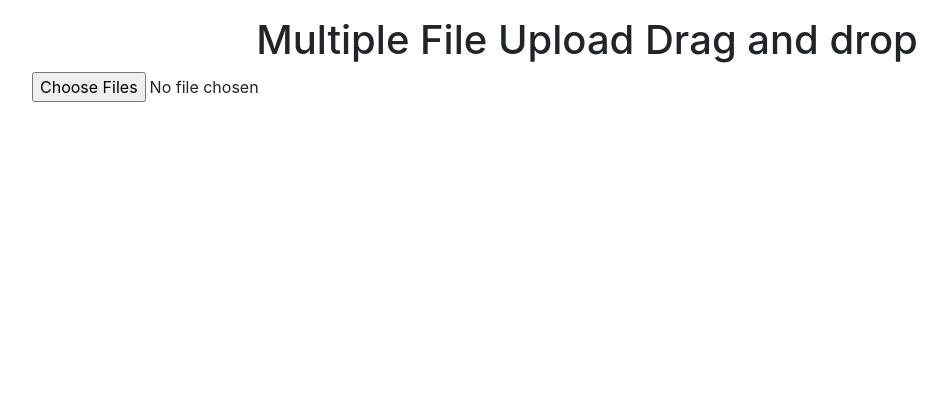
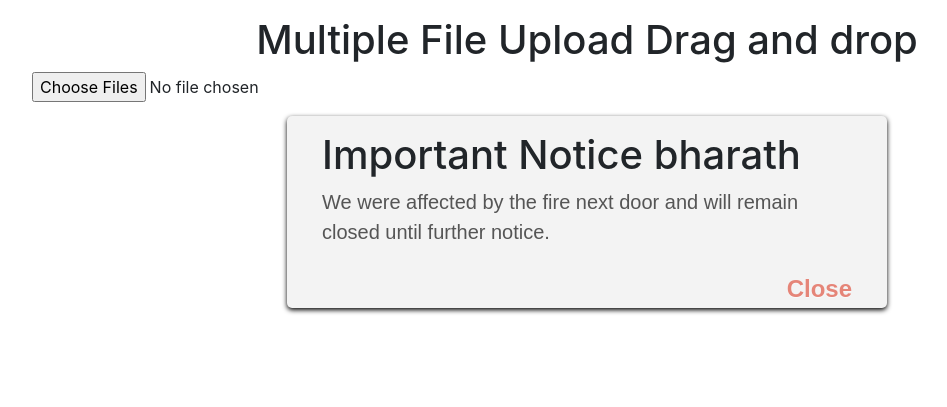
Before and after one commit to bharathjinka09/multiple-file-upload-django-dropzone-js, a Django app: page / in a window 1280 px wide. Shown: the top 407 px of the page, without its empty margins (53-1000 px from the left). Run offline with Django 3.2, Linux system fonts and the light colour scheme; some libraries are stand-ins or nearby versions.

Commit message:
Conditional based displaying alert popup message on page load using jquery

```diff
--- a/ratings/views.py
+++ b/ratings/views.py
@@ -28,6 +28,8 @@
 
 class MainView(TemplateView):
     template_name = "ratings/index.html"
+    extra_context = {'name': 'bharath'}
+
 
 def file_upload_view(request):
     print(request.FILES)
--- a/static/main.js
+++ b/static/main.js
@@ -177,3 +177,27 @@
           return (_ref = file.previewElement) != null ? _ref.parentNode.removeChild(file.previewElement) : void 0;
         },
 })
+
+
+// Modal popup
+
+$(function(){
+var overlay = $('<div id="overlay"></div>');
+overlay.show();
+overlay.appendTo(document.body);
+$('.popup').show();
+$('.close').click(function(){
+$('.popup').hide();
+overlay.appendTo(document.body).remove();
+return false;
+});
+
+
+
+
+$('.x').click(function(){
+$('.popup').hide();
+overlay.appendTo(document.body).remove();
+return false;
+});
+});
--- a/static/style.css
+++ b/static/style.css
@@ -6,3 +6,71 @@
     background-color: inherit !important;
     border: 0 !important;
 }
+
+
+/* Modal popup styles */
+
+#overlay {
+position: fixed;
+top: 0;
+left: 0;
+width: 100%;
+height: 100%;
+background-color: #000;
+filter:alpha(opacity=70);
+-moz-opacity:0.7;
+-khtml-opacity: 0.7;
+opacity: 0.7;
+z-index: 100;
+display: none;
+}
+.cnt223 a{
+text-decoration: none;
+}
+.popup{
+width: 100%;
+margin: 0 auto;
+display: none;
+position: fixed;
+z-index: 101;
+}
+.cnt223{
+min-width: 600px;
+width: 600px;
+min-height: 150px;
+margin: 100px auto;
+background: #f3f3f3;
+position: relative;
+z-index: 103;
+padding: 15px 35px;
+border-radius: 5px;
+box-shadow: 0 2px 5px #000;
+}
+.cnt223 p{
+clear: both;
+    color: #555555;
+    /* text-align: justify; */
+    font-size: 20px;
+    font-family: sans-serif;
+}
+.cnt223 p a{
+color: #d91900;
+font-weight: bold;
+}
+.cnt223 .x{
+float: right;
+height: 35px;
+left: 22px;
+position: relative;
+top: -25px;
+width: 34px;
+}
+.cnt223 .x:hover{
+cursor: pointer;
+}
+
+
+
+
+
+/*  end modal popup styles */
--- a/templates/base.html
+++ b/templates/base.html
@@ -20,6 +20,20 @@
     <title> {% block title %}{% endblock title %}</title>
   </head>
   <body>
+
+    {% if name == "bharath" %}
+        <div class='popup'>
+            <div class='cnt223'>
+                <h1>Important Notice {{name}}</h1>
+                <p>
+                    We were affected by the fire next door and will remain closed until further notice.
+                    <br/>
+                    <br/>
+                    <a href='' class='close'>Close</a>
+                </p>
+            </div>
+        </div>
+    {% endif %}
     <div class="container mt-3">
         {% block content %}
         {% endblock content %}
```
Also changed, not shown: db.sqlite3, media/images/1642394446124.jpeg (deleted), media/images/dahlia-red-blossom-bloom-60597_XWhgdzx.jpeg (deleted), media/images/flowers-garden-colorful-colourful.jpg (deleted), media/images/pexels-photo-1563355.jpeg (deleted).
